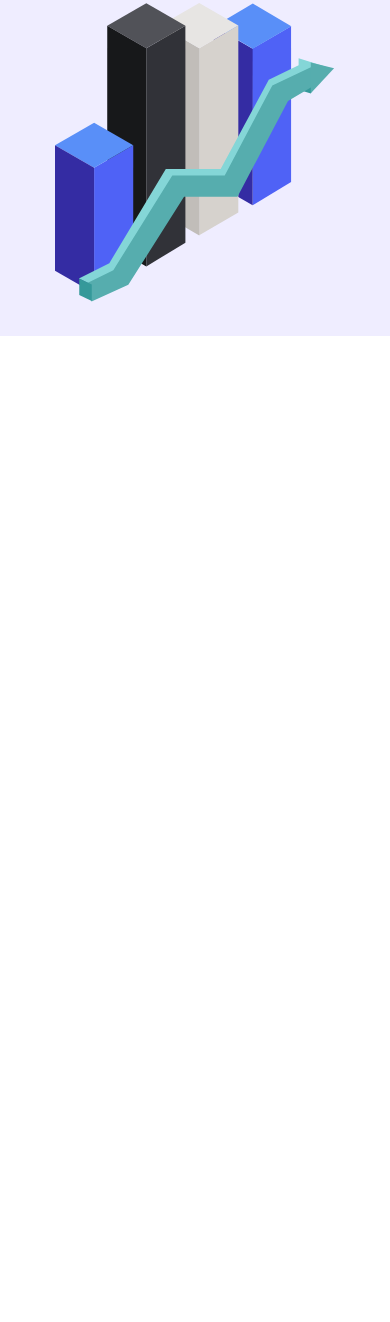
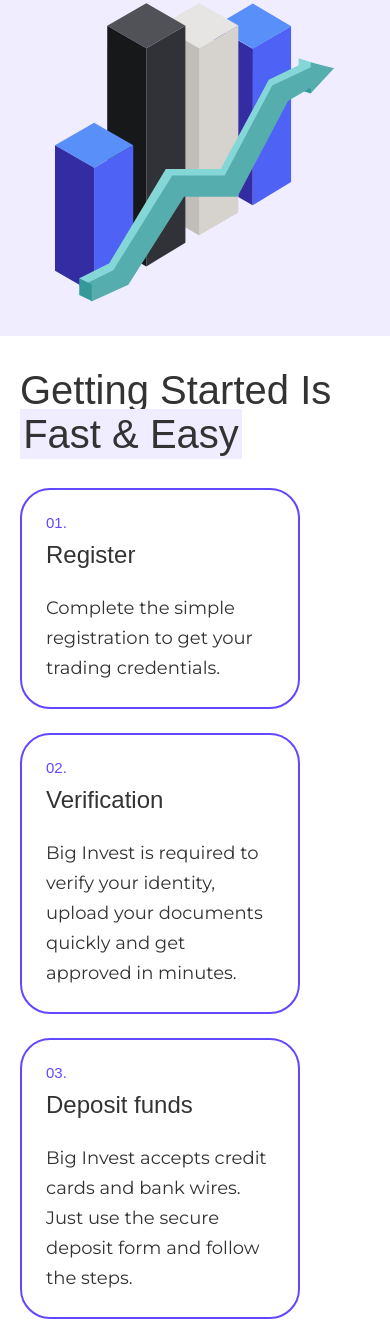
Before and after one commit to biancaflorescu/Landing-Page, a plain HTML site: page index.html in a window 390 px wide. Shown: the part 502-1824 px from the top of the page. Before the commit the page ends 868 px from the top, so only its background shows below. Drawn offline with Linux system fonts and the light colour scheme; a web font is replaced by a local one.

Commit message:
created responsive shapes section

```diff
--- a/index.html
+++ b/index.html
@@ -69,6 +69,33 @@
             </div>
         </div>
 
+        <div class="container mb-140">
+            <p class="title">Getting Started Is <br /> <span>Fast &amp; Easy</span></p>
+            <div class="box">
+                <p class="number">01.</p>
+                <p class="subtitle">Register</p>
+                <p class="text">Complete the simple registration to get your trading credentials.</p>
+            </div>
+            <div class="dotted-line dotted-line-right"></div>
+            <div class="box box-right mt-neg-224">
+                <p class="number">02.</p>
+                <p class="subtitle">Verification</p>
+                <p class="text">Big Invest is required to verify your identity, upload your documents quickly and get approved in minutes.</p>
+            </div>
+            <div class="dotted-line dotted-line-left"></div>
+            <div class="box mt-neg-224">
+                <p class="number">03.</p>
+                <p class="subtitle">Deposit funds</p>
+                <p class="text">Big Invest accepts credit cards and bank wires. Just use the secure deposit form and follow the steps.</p>
+            </div>
+            <div class="dotted-line dotted-line-right"></div>
+            <div class="box box-right mt-neg-224">
+                <p class="number">04.</p>
+                <p class="subtitle">Start Trading</p>
+                <p class="text">Once your deposit has been credited, you can begin trading instantly. In no time you will see profits rolling into your account.</p>
+            </div>
+        </div>
+
     </main>
 
     <footer>
--- a/style.css
+++ b/style.css
@@ -133,6 +133,7 @@ select {
 body {
   font-family: var(--ff-primary);
   color: var(--clr-neutral-400);
+  font-weight: var(--fw-regular);
 }
 
 /* button */
@@ -219,8 +220,67 @@ body {
 
 .text {
   font-family: var(--ff-secondary);
+  font-weight: 400;
   font-size: var(--fs-600);
   line-height: 30px;
+}
+
+/* shapes section */
+.title {
+  font-size: var(--fs-800);
+  line-height: 66px;
+  margin-bottom: var(--size-500);
+}
+
+.title span {
+  background-color: var(--clr-accent-200);
+  padding: 0.2rem;
+}
+
+.box {
+  max-width: 480px;
+  border: 2px solid var(--clr-accent-500);
+  border-radius: 30px;
+  padding: var(--size-400);
+  background-color: var(--clr-neutral-100);
+}
+
+.number {
+  font-size: var(--fs-400);
+  line-height: 18px;
+  color: var(--clr-accent-500);
+  margin-bottom: var(--size-100);
+}
+
+.subtitle {
+  font-size: var(--size-300);
+  line-height: 29px;
+  margin-bottom: var(--size-300);
+}
+
+.box-right {
+  margin-left: 38rem;
+}
+
+.dotted-line {
+  max-width: 480px;
+  height: 200px;
+  border-top: 3px dashed var(--clr-accent-500);
+  border-radius: 30px;
+
+  position: relative;
+  top: -6.3rem;
+  z-index: -1;
+}
+
+.dotted-line-right {
+  border-right: 3px dashed var(--clr-accent-500);
+  left: 25rem;
+}
+
+.dotted-line-left {
+  border-left: 3px dashed var(--clr-accent-500);
+  left: 15rem;
 }
 
 /* utility classes */
@@ -252,10 +312,19 @@ body {
   margin-block: var(--size-400);
 }
 
+.mb-140 {
+  margin-block: var(--size-900);
+}
+
+.mt-neg-224 {
+  margin-top: -14rem;
+}
+
 .w-80 {
   width: 80%;
 }
 
+/* ------------------------------TABLET---------------------------------------- */
 @media (max-width: 1200px) {
   /* navigation */
   .container {
@@ -298,6 +367,28 @@ body {
     margin-top: var(--size-400);
   }
 
+  /* shapes section */
+  .box {
+    max-width: 320px;
+  }
+
+  .box-right {
+    margin-left: 22.4rem;
+  }
+
+  .dotted-line-left {
+    left: 9rem;
+  }
+
+  .dotted-line-right {
+    left: 13.5rem;
+  }
+
+  .dotted-line {
+    max-width: 320px;
+    top: -8rem;
+  }
+
   /* utility classes */
   .even-columns {
     display: block;
@@ -311,8 +402,17 @@ body {
     margin-inline: auto;
     text-align: center;
   }
+
+  .mb-140 {
+    margin-block: var(--size-800);
+  }
+
+  .mt-neg-224 {
+    margin-top: -17rem;
+  }
 }
 
+/* ------------------------------MOBILE----------------------------------------- */
 @media (max-width: 760px) {
   /* button */
   .main-button {
@@ -386,6 +486,30 @@ body {
     line-height: 44px;
   }
 
+  /* shapes section */
+  .title {
+    font-size: 40px;
+    line-height: 44px;
+    margin-bottom: var(--size-400);
+  }
+
+  .box {
+    max-width: 280px;
+    padding: var(--size-300);
+  }
+
+  .box-right {
+    margin-left: 0;
+  }
+
+  .dotted-line-left {
+    border: 0;
+  }
+
+  .dotted-line-right {
+    border: 0;
+  }
+
   /* utility classes */
   .tablet-centered {
     text-align: left;
@@ -398,4 +522,21 @@ body {
   .mb-32 {
     margin-block: var(--size-300);
   }
+
+  .mb-140 {
+    margin-block: var(--size-400);
+  }
+
+  .dotted-line {
+    width: 0;
+    height: 0;
+    border-top: 0;
+    border-radius: 0;
+
+    position: static;
+  }
+
+  .mt-neg-224 {
+    margin-top: var(--size-300);
+  }
 }
```
